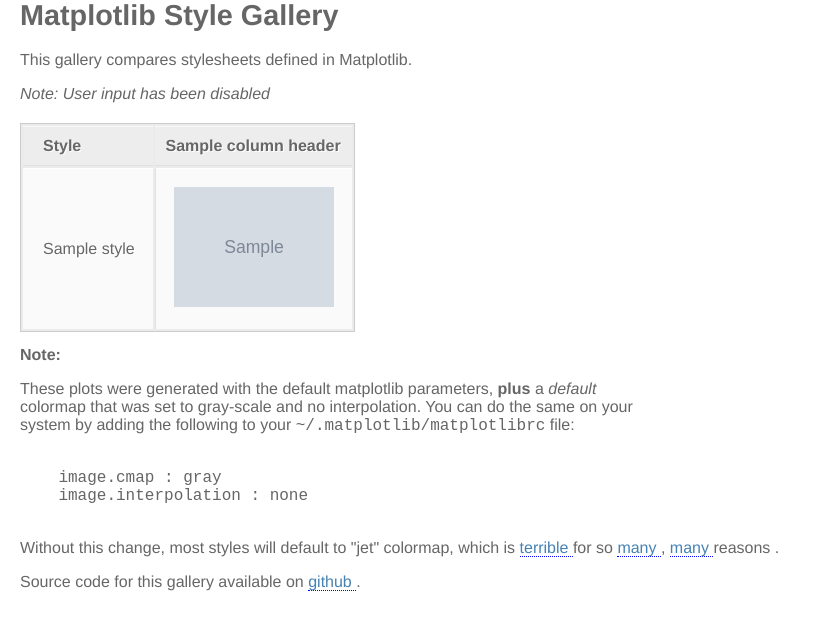
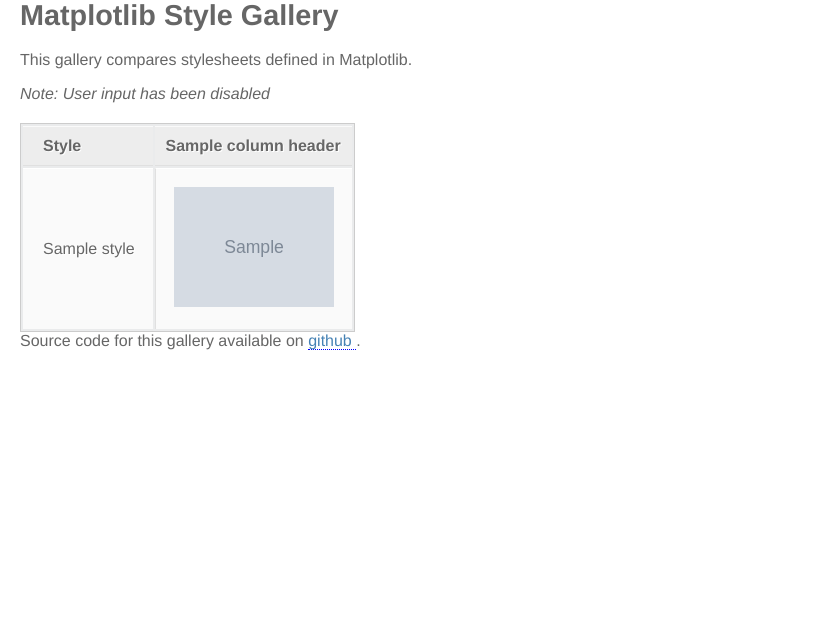
Before and after one commit to tonysyu/matplotlib-style-gallery, a Python web app: template mpl_style_gallery/templates/index.html in a window 1280 px wide. Shown: the part 21-651 px from the top of the page, without its empty margins (0-821 px from the left). Run offline with Jinja, Linux system fonts and the light colour scheme; the template is opened without the code that fills it: most values are stand-ins (such as "Sample title", 1, 10 or a date in 2020); grey boxes marked "Sample" are stand-in pictures; some libraries are stand-ins or nearby versions.

Commit message:
Remove special-casing for better colormaps
This has been fixed upstream

```diff
--- a/mpl_style_gallery/build.py
+++ b/mpl_style_gallery/build.py
@@ -20,9 +20,6 @@ from matplotlib import style
 from .constants import IMAGE_EXT
 from .path_utils import base_filename, disk
 
-
-plt.rcParams['image.cmap'] = 'gray'
-plt.rcParams['image.interpolation'] = 'none'
 
 USER_STYLE_NAME = 'user-style'
 
--- a/mpl_style_gallery/templates/cmap-note.html
+++ /dev/null
@@ -1,32 +0,0 @@
-<h2>Note:</h2>
-
-<p>
-  These plots were generated with the default matplotlib parameters,
-  <b>plus</b> a <em>default</em> colormap that was set to gray-scale and no
-  interpolation. You can do the same on your system by adding the following
-  to your <code>~/.matplotlib/matplotlibrc</code> file:
-
-  <pre><code>
-    image.cmap : gray
-    image.interpolation : none
-  </code></pre>
-
-  Without this change, most styles will default to "jet" colormap, which is
-
-  <a href="http://www.researchgate.net/publication/6419747_Rainbow_color_map_%28still%29_considered_harmful">
-      terrible
-  </a>
-
-  for so
-
-  <a href="https://jakevdp.github.io/blog/2014/10/16/how-bad-is-your-colormap/">
-      many
-  </a>
-  ,
-  <a href="http://matplotlib.org/users/colormaps.html">
-    many
-  </a>
-  reasons
-  .
-
-</p>
--- a/mpl_style_gallery/templates/index.html
+++ b/mpl_style_gallery/templates/index.html
@@ -18,8 +18,6 @@
 
   {% include "lightbox.html" %}
 
-  {% include "cmap-note.html" %}
-
   Source code for this gallery available on
   <a href="https://github.com/tonysyu/matplotlib-style-gallery">
       github
```
